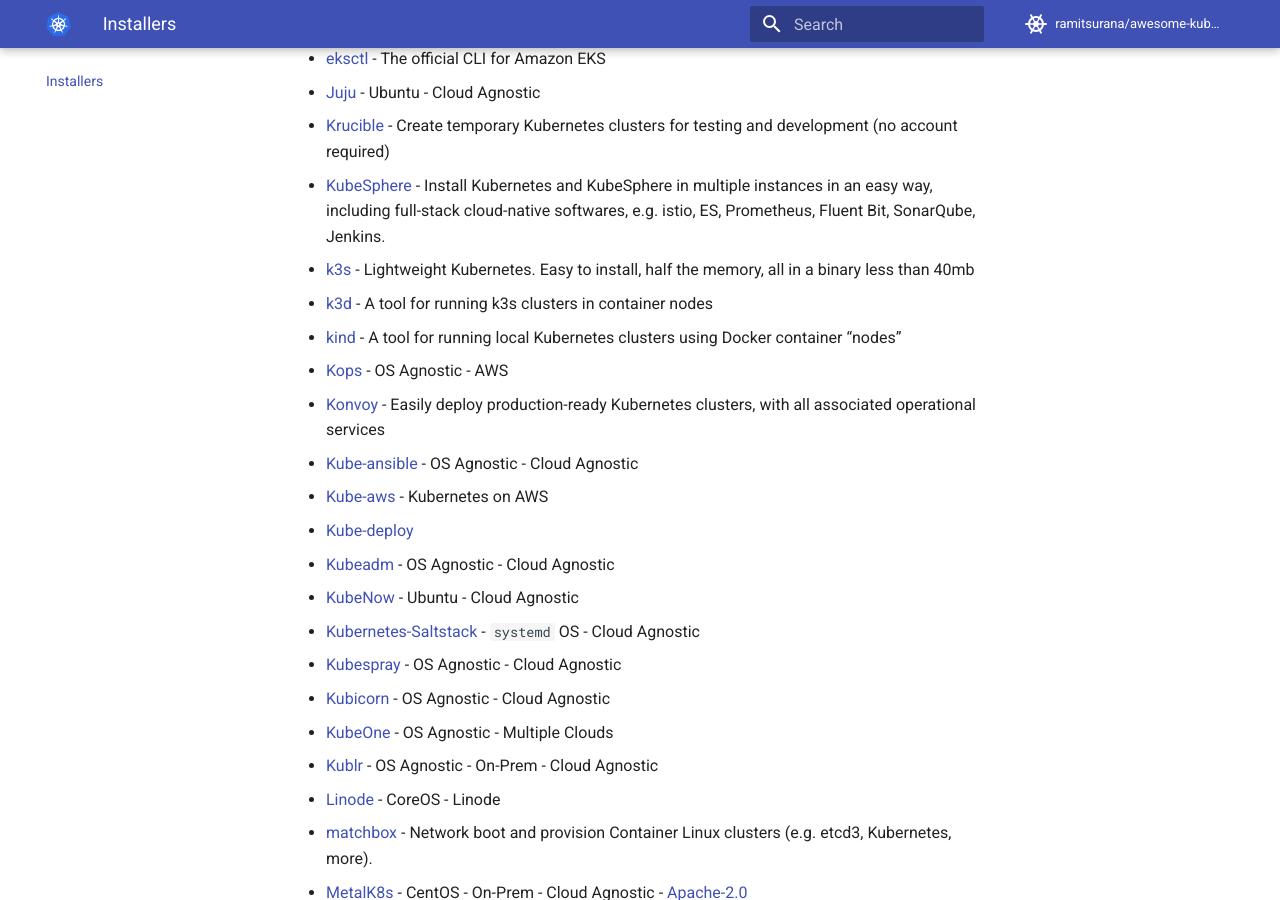
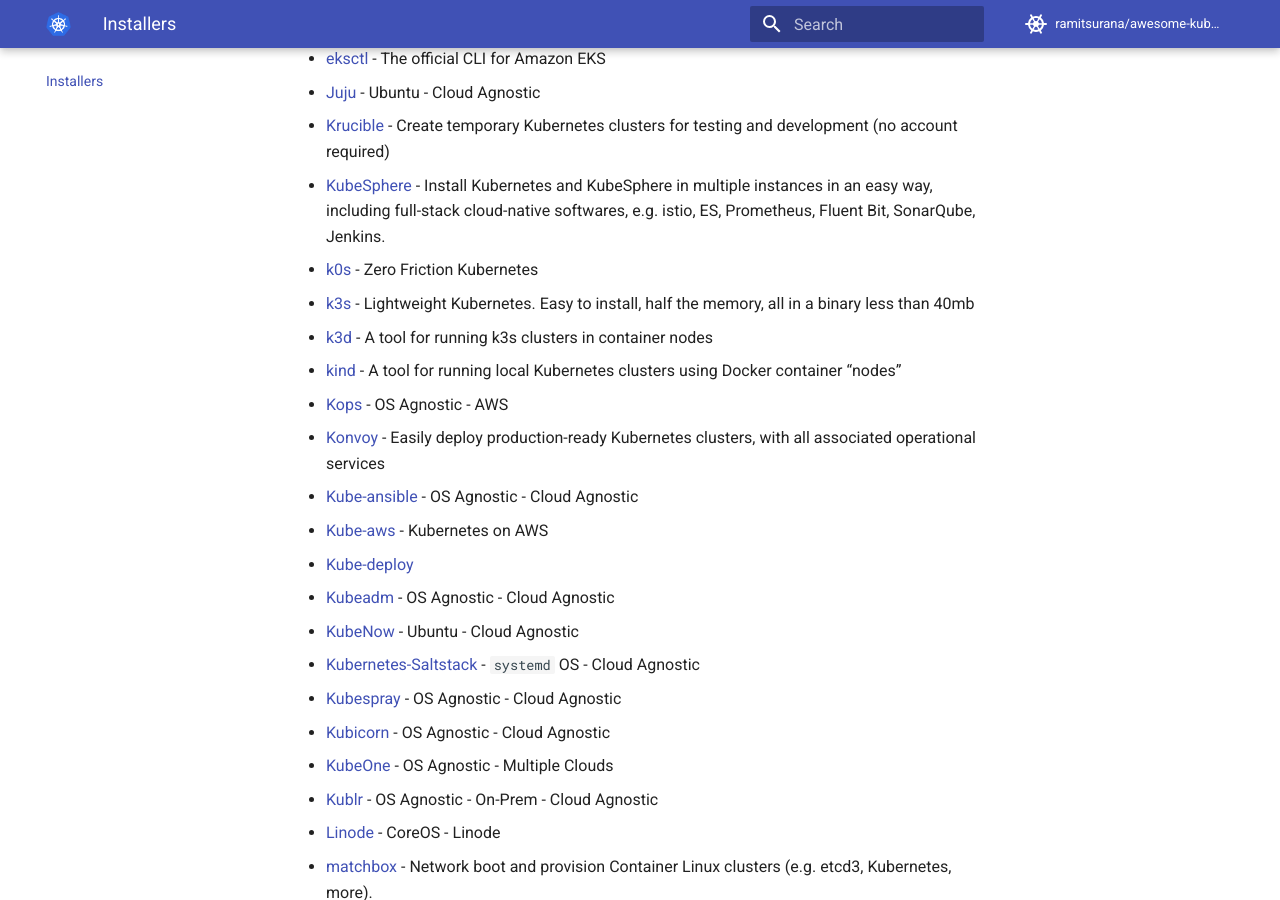
Before and after one commit to ramitsurana/awesome-kubernetes, an MkDocs documentation site: the page built from docs/installers/installers.md, in a window 1280 px wide and 900 px high, scrolled down 375 px. Built offline with MkDocs 1.6.1 and Material for MkDocs 9.7.7, drawn with Linux system fonts in a browser that asks for light colours; comment, search, counter and statistics services are not loaded.

Commit message:
Add k0s to list of installers (#692)

```diff
--- a/docs/installers/installers.md
+++ b/docs/installers/installers.md
@@ -11,6 +11,7 @@ Installers
 * [Juju](https://jaas.ai/canonical-kubernetes) - Ubuntu - Cloud Agnostic
 * [Krucible](https://usekrucible.com/) - Create temporary Kubernetes clusters for testing and development (no account required)
 * [KubeSphere](https://github.com/kubesphere/kubesphere) - Install Kubernetes and KubeSphere in multiple instances in an easy way, including full-stack cloud-native softwares, e.g. istio, ES, Prometheus, Fluent Bit, SonarQube, Jenkins.
+* [k0s](https://github.com/k0sproject/k0s) - Zero Friction Kubernetes
 * [k3s](https://github.com/rancher/k3s) - Lightweight Kubernetes. Easy to install, half the memory, all in a binary less than 40mb
 * [k3d](https://github.com/rancher/k3d) - A tool for running k3s clusters in container nodes
 * [kind](https://kind.sigs.k8s.io) -  A tool for running local Kubernetes clusters using Docker container “nodes”
```
